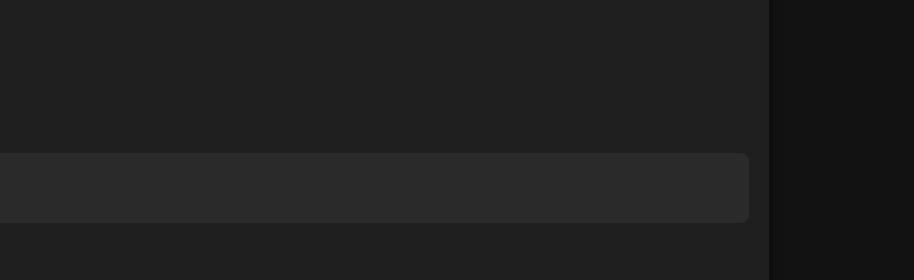
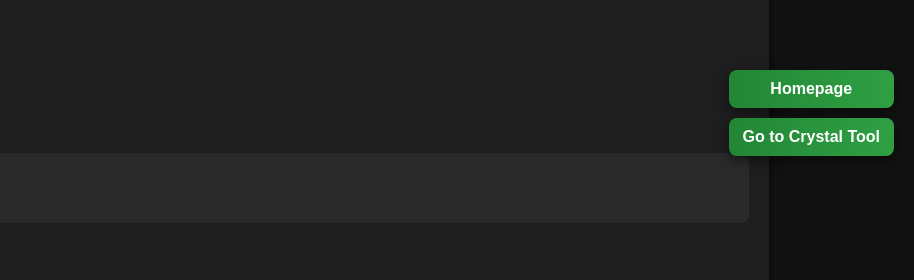
Before and after one commit to TexSummers/tex-tft-tools, a plain HTML site: page ornn_tool.html in a window 1280 px wide. Shown: the part 330-610 px from the top of the page, 366-1280 px from the left. Drawn offline with Linux system fonts and the light colour scheme.

Commit message:
Update ornn_tool.html

```diff
--- a/ornn_tool.html
+++ b/ornn_tool.html
@@ -286,5 +286,42 @@ function calculateOdds(){
   resultPerc.innerHTML=`<b style="color:${color}">${(prob*100).toFixed(2)}%</b>`;
 }
 </script>
+  <!-- Right-side navigation buttons -->
+<div style="position:fixed; top:50%; right:20px; display:flex; flex-direction:column; gap:10px; z-index:1000;">
+  <a href="index.html"
+     style="
+       background: linear-gradient(90deg, #238636, #2ea043);
+       color:#fff;
+       padding:10px 14px;
+       border-radius:8px;
+       text-decoration:none;
+       font-weight:bold;
+       text-align:center;
+       box-shadow:0 4px 12px rgba(0,0,0,0.5);
+       transition:0.3s;
+     "
+     onmouseover="this.style.opacity=0.85"
+     onmouseout="this.style.opacity=1">
+     Homepage
+  </a>
+
+  <a href="crystal_tool.html"
+     style="
+       background: linear-gradient(90deg, #238636, #2ea043);
+       color:#fff;
+       padding:10px 14px;
+       border-radius:8px;
+       text-decoration:none;
+       font-weight:bold;
+       text-align:center;
+       box-shadow:0 4px 12px rgba(0,0,0,0.5);
+       transition:0.3s;
+     "
+     onmouseover="this.style.opacity=0.85"
+     onmouseout="this.style.opacity=1">
+     Go to Crystal Tool
+  </a>
+</div>
+
 </body>
 </html>
```
